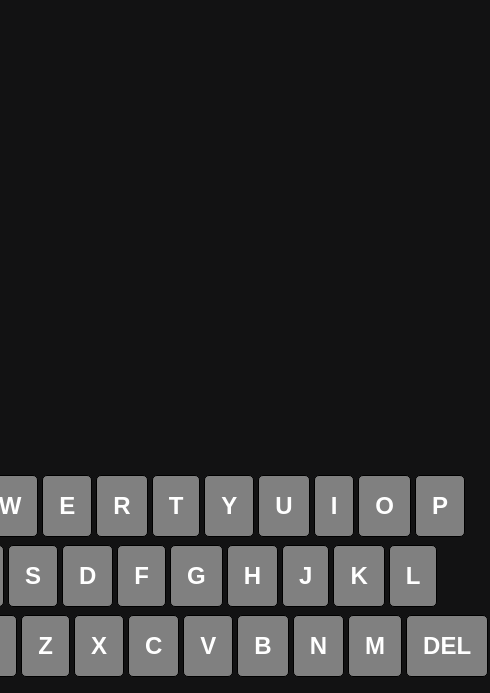
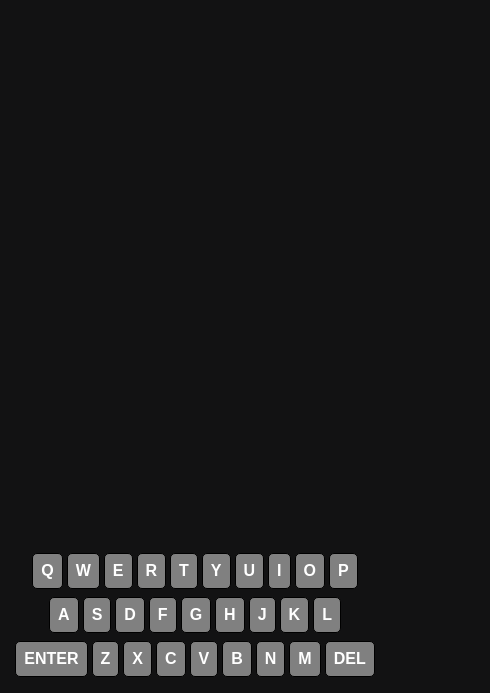
Before and after one commit to Jusconn/Wordle-Multiplayer, a website: page public/game.html in a window 390 px wide. Shown: the part 151-844 px from the top of the page, 490 px wide, since content can reach past the window. Drawn offline with nearby package versions, Linux system fonts and the light colour scheme; no server answers.

Commit message:
Update styles.css

```diff
--- a/public/styles.css
+++ b/public/styles.css
@@ -163,39 +163,23 @@ html, body {
     margin: 0 2px;
 }
 
-@media (max-width: 768px) {
-    #keyboard {
-        flex-direction: row;
-        flex-wrap: wrap;
-        justify-content: center;
-    }
-
-    .second-row {
-        margin-top: 0.5rem;
-    }
-
-    .key {
-        margin: 0.5rem;
-    }
-}
-
 #keyboard {
     margin: 1rem 0;
     display: flex;
     flex-direction: column;
     align-items: center;
-    }
+}
 
 #keyboard div {
     display: flex;
-    }
+}
 
 .second-row {
     margin: 0.5rem 0;
-    }
+}
 
 .key {
-    background-color:grey;
+    background-color: grey;
     color: white;
     border: 1px solid black;
     border-radius: 5px;
@@ -205,4 +189,11 @@ html, body {
     margin: 0 2px;
     cursor: pointer;
     text-transform: uppercase;
+}
+
+@media (max-width: 600px) {
+    .key {
+        font-size: 1rem;
+        padding: 0.5rem;
     }
+}
```
